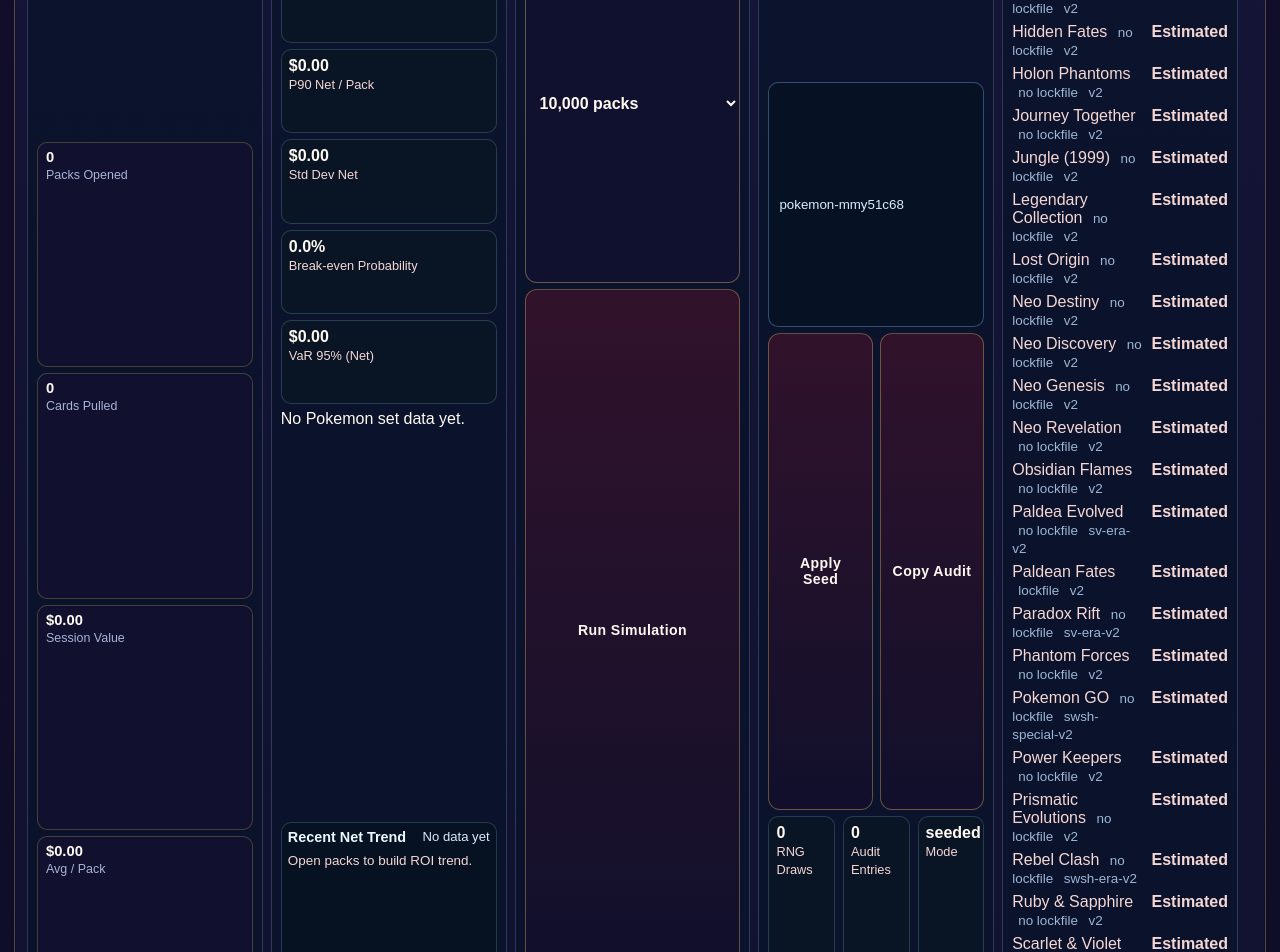
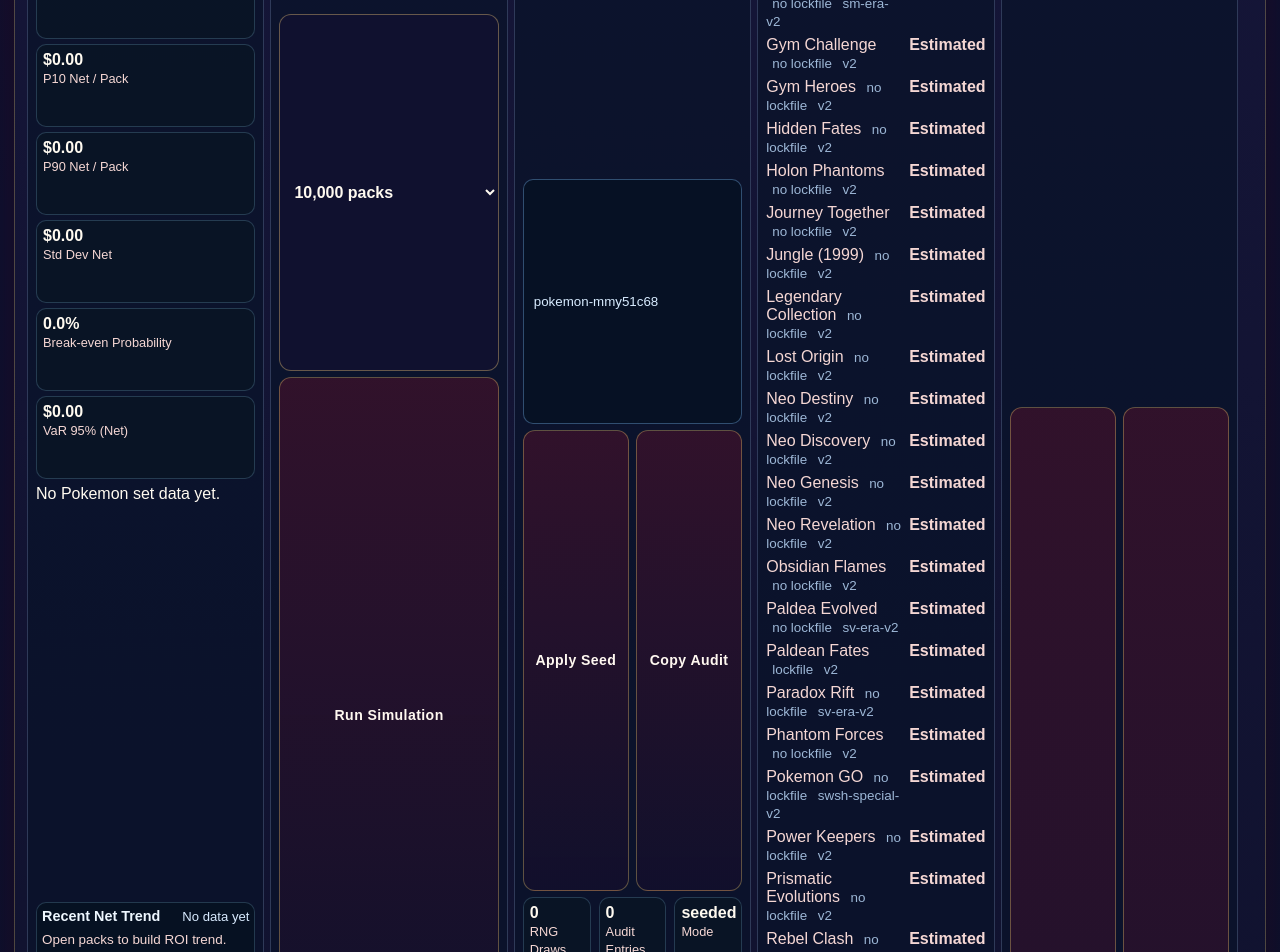
Before and after one commit to ZBFlips/PokePackSimulator, a website: page index.html in a window 1280 px wide. Shown: the part 3560-4512 px from the top of the page. Drawn offline with Linux system fonts and the light colour scheme; no server answers; a web font is replaced by a local one.

Commit message:
Make the sidebar feel more like a game HUD

```diff
--- a/index.html
+++ b/index.html
@@ -11,7 +11,7 @@
   <link rel="preconnect" href="https://fonts.googleapis.com" />
   <link rel="preconnect" href="https://fonts.gstatic.com" crossorigin />
   <link href="https://fonts.googleapis.com/css2?family=Orbitron:wght@500;700;900&family=Rajdhani:wght@400;500;600;700&display=swap" rel="stylesheet" />
-  <link rel="stylesheet" href="styles.css?v=20260319-49" />
+  <link rel="stylesheet" href="styles.css?v=20260319-50" />
 </head>
 <body class="pokemon-theme">
   <div class="bg-grid"></div>
--- a/styles.css
+++ b/styles.css
@@ -1416,9 +1416,9 @@
   border: 1px solid rgba(150, 216, 255, 0.24);
   border-radius: 12px;
   background: rgba(10, 23, 39, 0.82);
-  padding: 8px;
-  display: grid;
-  gap: 6px;
+  padding: 7px;
+  display: grid;
+  gap: 5px;
 }
 
 .economy-head strong {
@@ -1432,15 +1432,15 @@
 
 .economy-grid {
   display: grid;
-  gap: 6px;
-  grid-template-columns: repeat(auto-fit, minmax(122px, 1fr));
+  gap: 5px;
+  grid-template-columns: repeat(auto-fit, minmax(108px, 1fr));
 }
 
 .economy-stat {
   border: 1px solid rgba(150, 216, 255, 0.2);
   border-radius: 10px;
   background: rgba(9, 22, 37, 0.8);
-  padding: 7px;
+  padding: 6px;
 }
 
 .economy-stat strong {
@@ -1464,7 +1464,7 @@
   border: 1px solid rgba(150, 216, 255, 0.2);
   border-radius: 10px;
   background: rgba(7, 19, 33, 0.84);
-  padding: 6px;
+  padding: 5px;
 }
 
 .economy-chart-head {
@@ -1483,19 +1483,19 @@
 }
 
 .economy-chart {
-  min-height: 82px;
+  min-height: 72px;
   display: grid;
   align-items: stretch;
 }
 
 .sparkline-svg {
   width: 100%;
-  height: 82px;
+  height: 72px;
   display: block;
 }
 
 .economy-outcome {
-  margin-top: 8px;
+  margin-top: 6px;
   display: grid;
   gap: 5px;
 }
@@ -1535,14 +1535,14 @@
   padding: 0;
   list-style: none;
   display: grid;
-  gap: 5px;
+  gap: 4px;
 }
 
 .economy-set-list li {
   border: 1px solid rgba(150, 216, 255, 0.16);
   border-radius: 10px;
   background: rgba(8, 20, 35, 0.76);
-  padding: 6px 7px;
+  padding: 5px 6px;
   display: flex;
   justify-content: space-between;
   gap: 10px;
@@ -2371,7 +2371,8 @@
 .sidebar-panel {
   padding: 12px;
   display: grid;
-  gap: 8px;
+  gap: 6px;
+  grid-template-columns: repeat(2, minmax(0, 1fr));
   min-height: 0;
   max-height: 100%;
   overflow-y: auto;
@@ -2383,18 +2384,25 @@
   border: 1px solid rgba(130, 149, 193, 0.3);
   border-radius: 14px;
   background: rgba(10, 19, 42, 0.74);
-  padding: 9px;
+  padding: 8px;
   display: grid;
   gap: 6px;
+  min-width: 0;
 }
 
 .sidebar-section h2 {
-  font-size: 1.15rem;
+  font-size: 1.02rem;
+}
+
+.sidebar-panel > section:first-child,
+.sidebar-panel > .info-panel {
+  grid-column: 1 / -1;
 }
 
 .session-stats {
   margin-top: 0;
-  grid-template-columns: 1fr;
+  grid-template-columns: repeat(2, minmax(0, 1fr));
+  gap: 5px;
 }
 
 .session-stats-side {
@@ -2405,15 +2413,16 @@
   border-radius: 10px;
   border: 1px solid rgba(133, 152, 195, 0.31);
   background: rgba(14, 24, 48, 0.84);
+  padding: 6px 7px;
 }
 
 .session-stat-card strong {
-  font-size: 0.92rem;
+  font-size: 0.86rem;
 }
 
 .session-stat-card span {
   color: #a8b4d8;
-  font-size: 0.78rem;
+  font-size: 0.7rem;
 }
 
 .info-panel h3 {
```
Also changed, not shown: mtg.html (+1 -1 lines).
